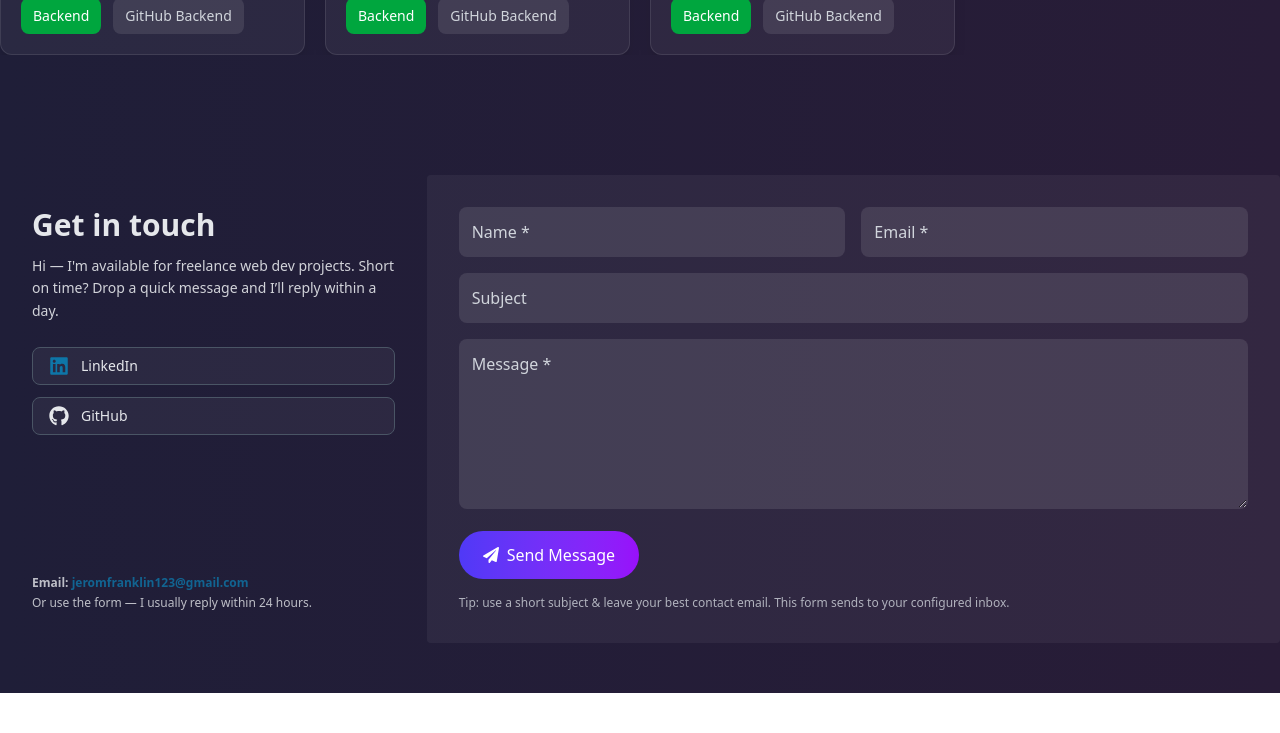
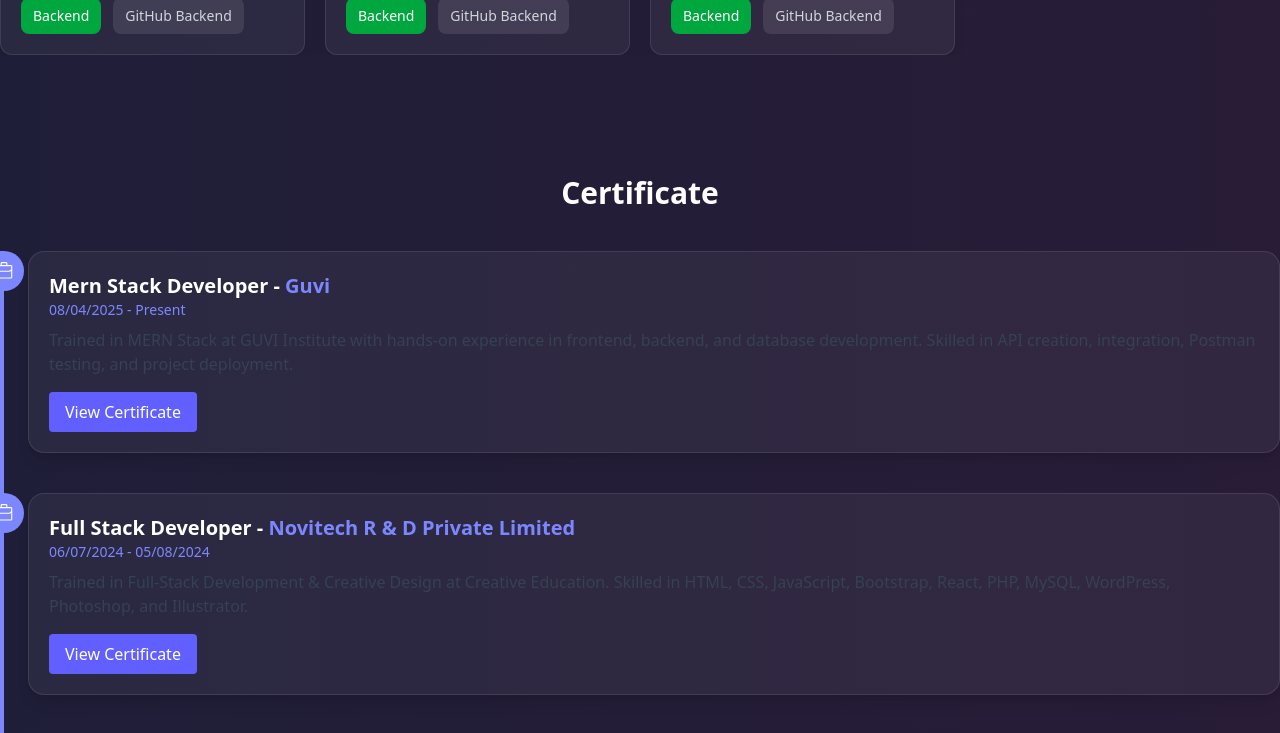
Before and after one commit to JEROME-1122/my_portfolio, a React (Vite) app: page / in a window 1280 px wide. Shown: the part 2780-3513 px from the top of the page. Before the commit the page ends 3473 px from the top, so only its background shows below. Built offline with nearby package versions, Linux system fonts and the light colour scheme.

Commit message:
Update App.jsx

```diff
--- a/src/App.jsx
+++ b/src/App.jsx
@@ -5,6 +5,7 @@
 import ContactForm from "./components/ContactForm";
 import Skill from "./components/Skill";
 import Experience from "./components/Experiences";
+import Certificate from "./components/Certificate";
 
 function App() {
   return (
@@ -15,6 +16,7 @@
       <Skill />
       <Experience />
       <Project />
+      <Certificate />
       <ContactForm />
     </div>
   );
```
